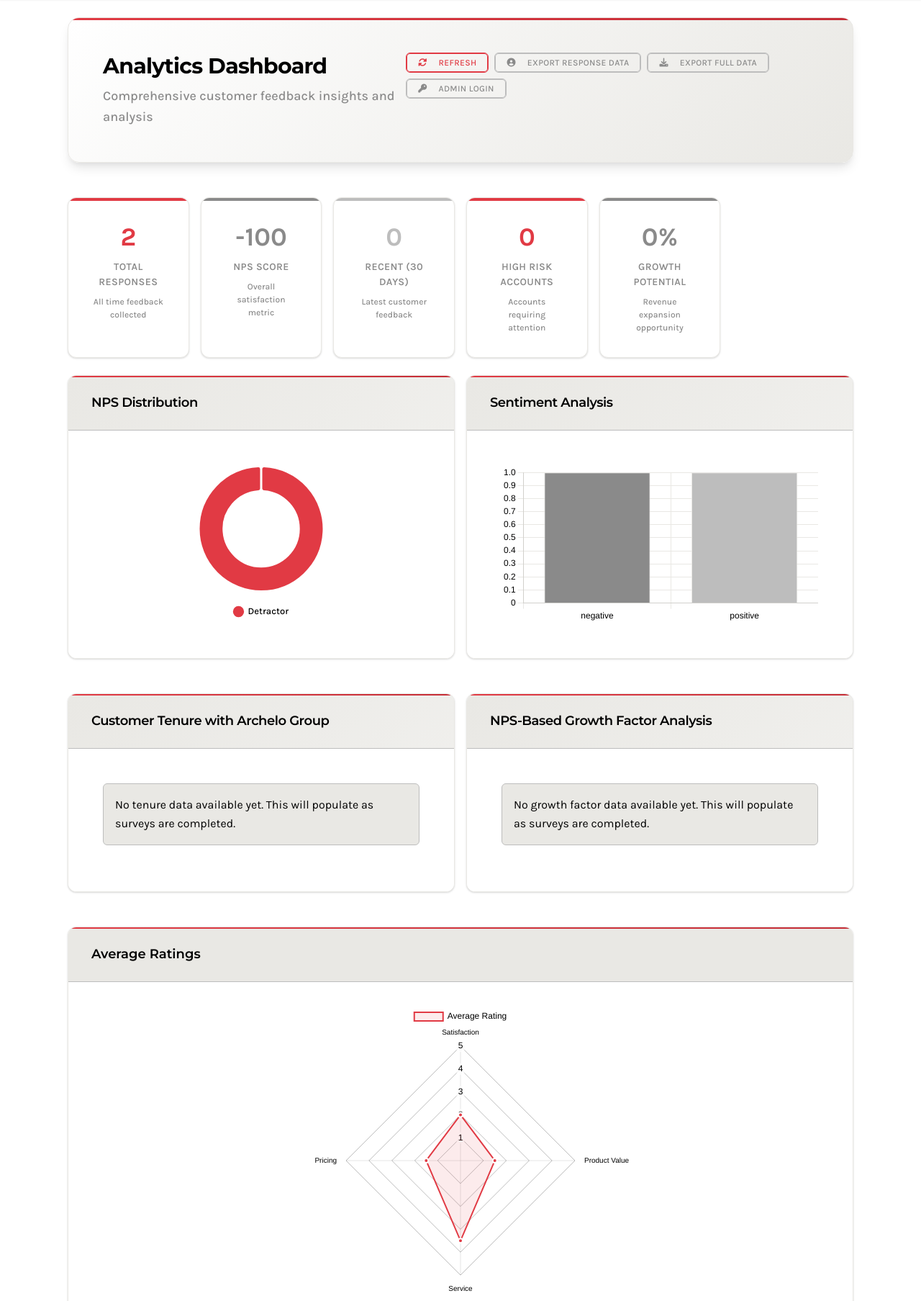
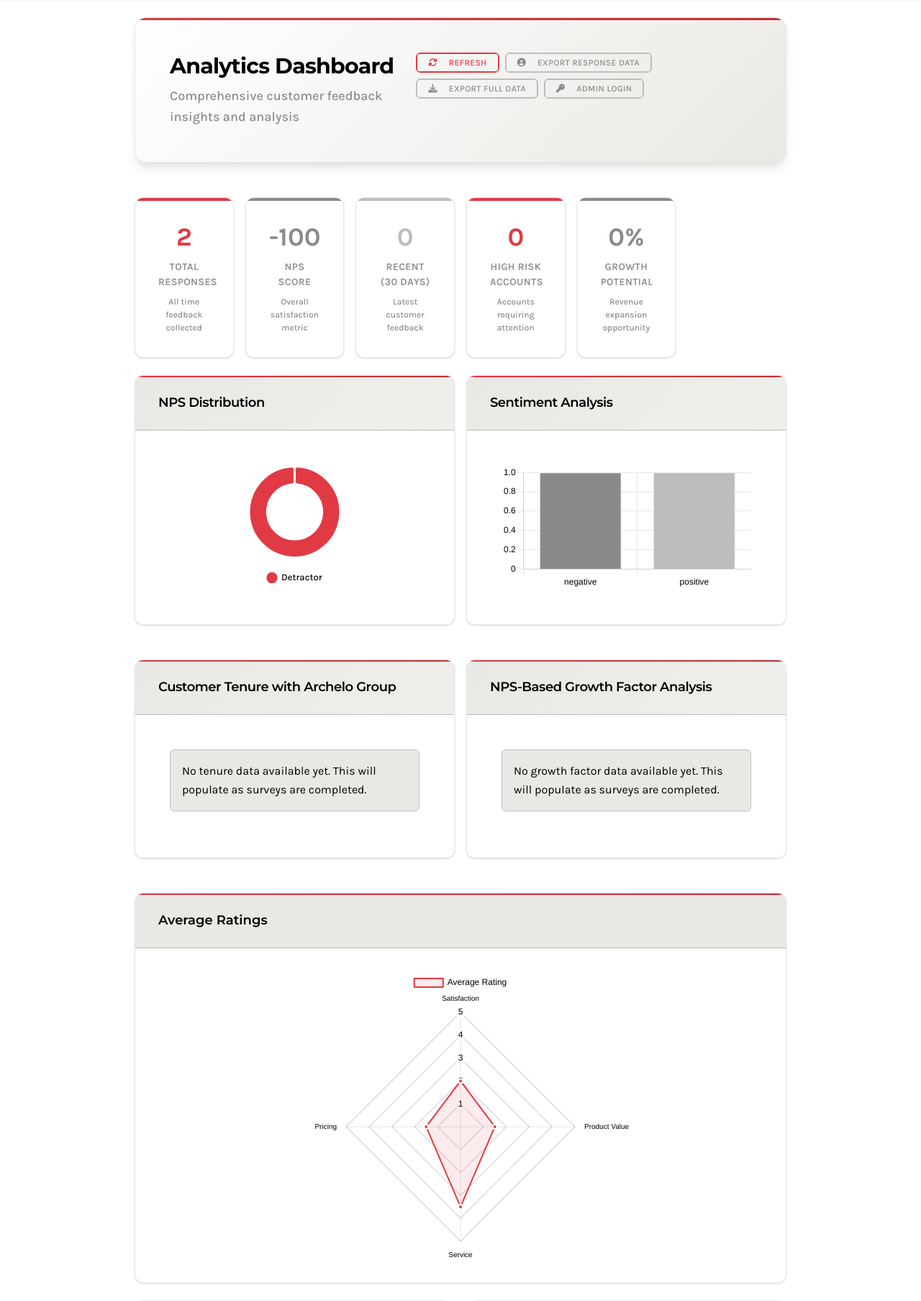
Before and after one commit to rivvalue/voia-docs, a Flask app: page /dashboard in a window 1280 px wide. Shown: the part 84-1891 px from the top of the page at 72% size. Run offline with Flask 3, Linux system fonts and the light colour scheme; data comes from the database, SQL or seed files in the repository; data that the repository does not hold is empty.

Commit message:
Adjust dashboard layout to match the home page's content width
Update templates/dashboard.html to wrap dashboard content in a container with responsive column sizing (col-lg-10 mx-auto) to ensure consistent content width with the home page.

Replit-Commit-Author: Agent
Replit-Commit-Session-Id: a2fe9093-2e16-48b5-8de4-0e75c9b14d8a
Replit-Commit-Checkpoint-Type: full_checkpoint

```diff
--- a/templates/dashboard.html
+++ b/templates/dashboard.html
@@ -5,6 +5,8 @@
 {% block page_class %}page-dashboard{% endblock %}
 
 {% block content %}
+<div class="row">
+    <div class="col-lg-10 mx-auto">
         <div data-page="dashboard"></div>
         <div class="dashboard-header">
             <div class="d-flex justify-content-between align-items-start">
@@ -371,6 +373,8 @@
         </div>
     </div>
 </div>
+    </div>
+</div>
 {% endblock %}
 
 {% block scripts %}
```
Lines whose indentation alone changed are shown as unchanged.
